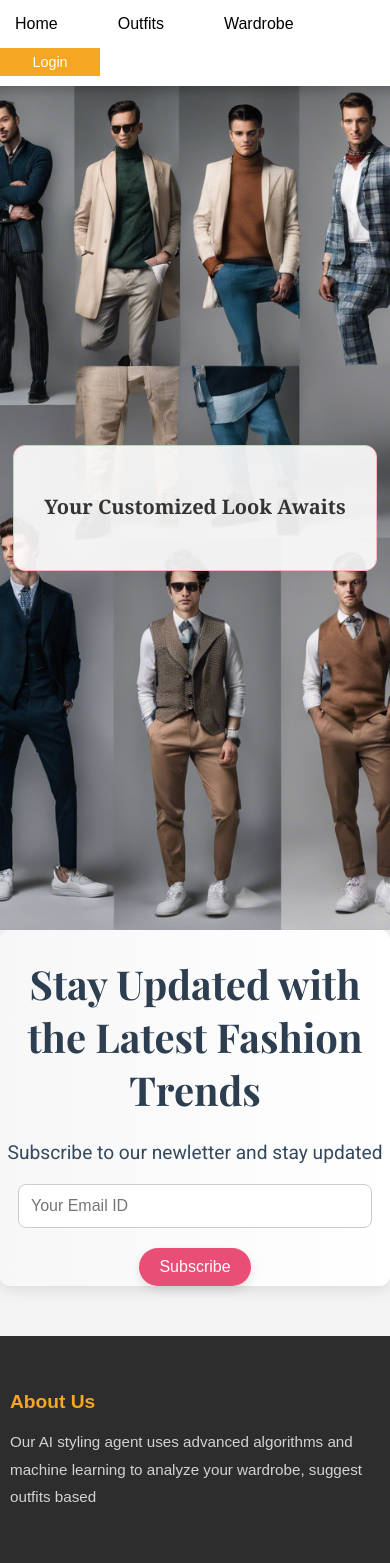
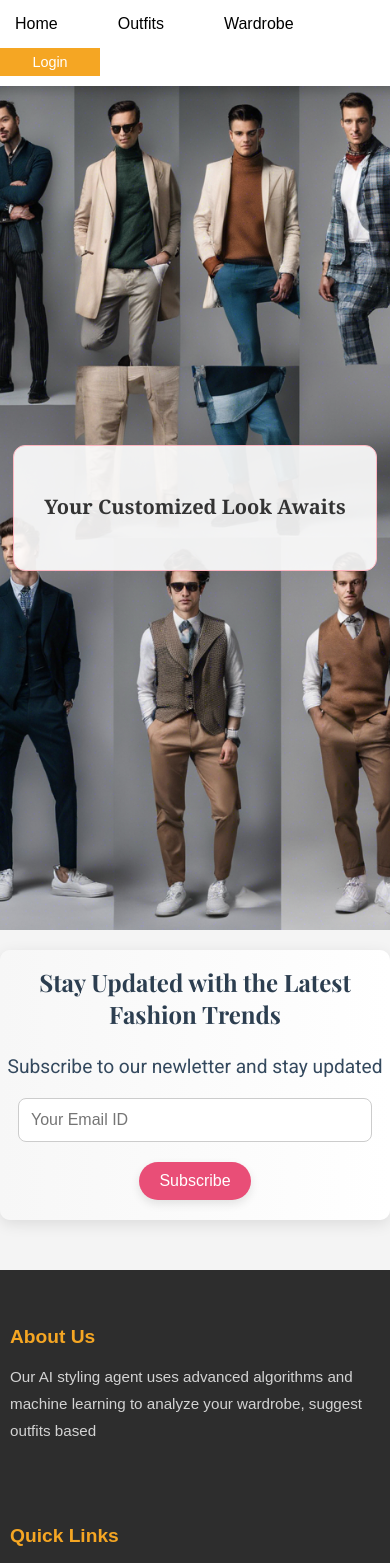
Before and after one commit to shreyamorti28/Ai-styling-agent, a React (Create React App) app in the folder my-app/: page / in a window 390 px wide. Shown: the top 1563 px of the page. Built offline with nearby package versions, Linux system fonts and the light colour scheme; no server answers.

Commit message:
newsletter css commit

```diff
--- a/my-app/src/App.css
+++ b/my-app/src/App.css
@@ -1,3 +1,5 @@
+
+
 .navbar {
     display: flex;
     justify-content: space-between;
--- a/my-app/src/Pages/CSS/Home.css
+++ b/my-app/src/Pages/CSS/Home.css
@@ -3,6 +3,7 @@
     flex-direction: column;
     align-items: flex-start;
     width: 100%;
+    gap:20px;
 }
 .root{
     display: flex;
--- a/my-app/src/components/NewsLetter/NewsLetter.css
+++ b/my-app/src/components/NewsLetter/NewsLetter.css
@@ -11,6 +11,7 @@
     box-shadow: 0 4px 15px rgba(0, 0, 0, 0.1);
     text-align: center;
     width: 100%;
+    padding-bottom: 20px;
 }
 
 .newsletter h1 {
@@ -54,3 +55,15 @@
 .newsletter button:hover {
     background-color: #d43f66;
 }
+@media(max-width:865px){
+    .newsletter h1 {
+        font-size: 2rem;
+
+}
+}
+@media(max-width:513px){
+    .newsletter h1 {
+        font-size: 1.5rem;
+
+}
+}
```
